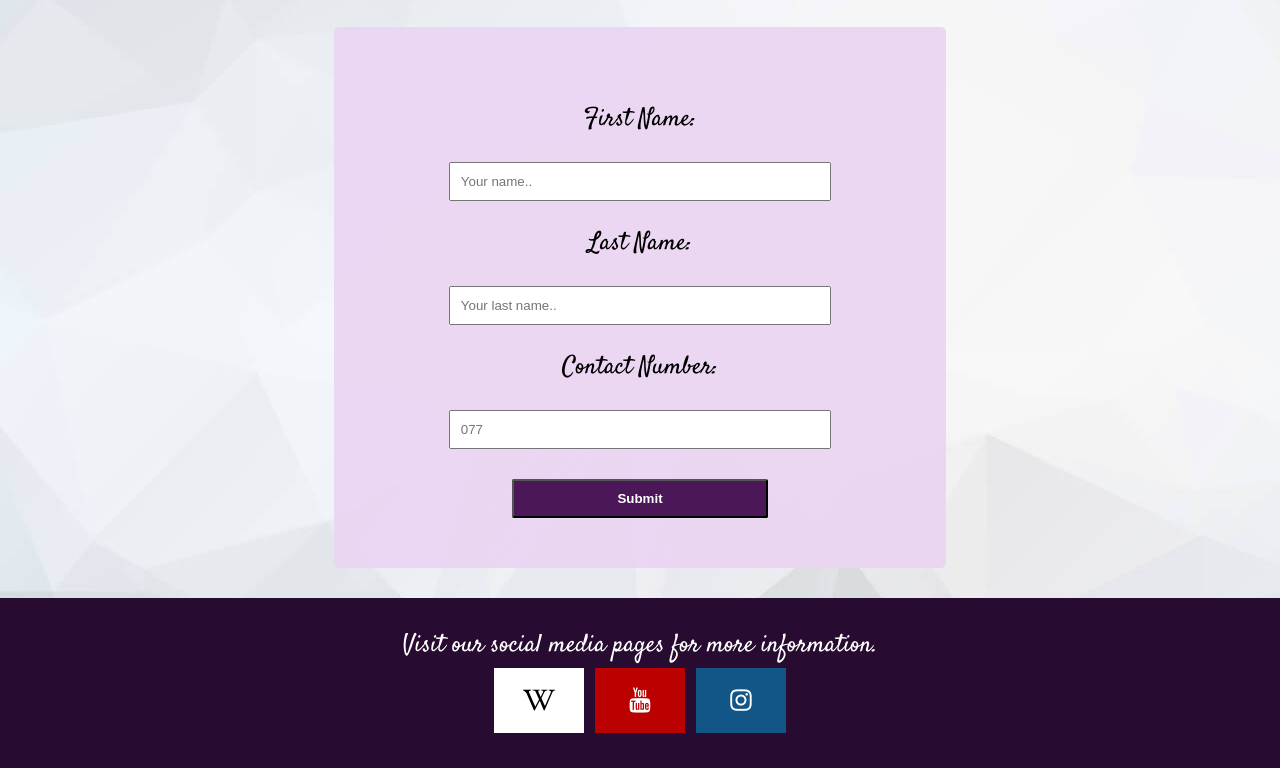
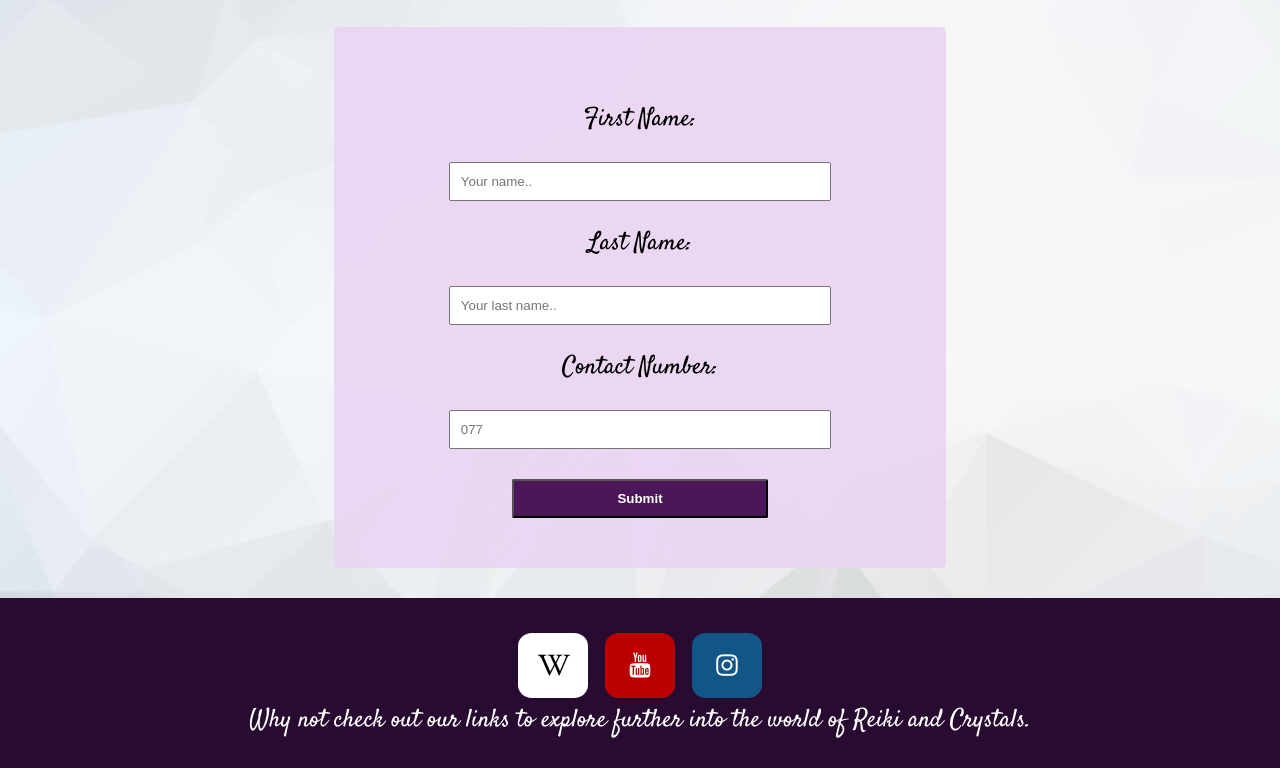
Before and after one commit to CharleyJo/portfolio-project-one, a plain HTML site: page contact.html in a window 1280 px wide. Shown: the part 355-1123 px from the top of the page. Drawn offline with Linux system fonts and the light colour scheme.

Commit message:
add aria labels

```diff
--- a/assets/css/style.css
+++ b/assets/css/style.css
@@ -252,11 +252,12 @@ label {
 
 .fa {
     padding: 20px;
-    font-size: 30px;
-    width: 50px;
+    font-size: 35px;
+    width: 30px;
     text-align: center;
     text-decoration: none;
-    margin: 5px 2px;
+    margin: 5px 5px;
+    border-radius: 20%;
   }
 
 
--- a/contact.html
+++ b/contact.html
@@ -37,7 +37,7 @@
         locations, or as mentioned we take bookings for private Reiki parties hosted by some of our
         wonderful practitioners. For more information about booking a session or private party, please
         send us your name and contact number and we will get back to you within two working days.
-         Alternitively visit us on social media for more information. </p>
+         Alternitively explore further using the social media links below for more information. </p>
 </div>
 
 <div>
@@ -56,11 +56,13 @@
 
     </form>
 
-    <footer><div>Visit our social media pages for more information.</div>
-        <a class="fa fa-wikipedia-w" href="https://en.wikipedia.org/wiki/Reiki" target="_blank"></a>
+    <footer>
+        <a class="fa fa-wikipedia-w" href="https://en.wikipedia.org/wiki/Reiki" target="_blank" aria-label="Wikipidia link to Reiki"></a>
         <a href="https://www.youtube.com/watch?v=mUp9Wbw5aQ4&list=RDmUp9Wbw5aQ4&start_radio=1&rv=mUp9Wbw5aQ4&t=0"
-        class="fa fa-youtube" target="_blank"></a>
-        <a href="https://www.instagram.com/explore/tags/crystals/?hl=en" class="fa fa-instagram" target="_blank"></a>
+        class="fa fa-youtube" target="_blank" aria-label="Youtube link to Reiki music"></a>
+        <a href="https://www.instagram.com/explore/tags/crystals/?hl=en" class="fa fa-instagram" target="_blank"
+        aria-label="Instagram link to hashtag Crystals posts"></a>
+        <div>Why not check out our links to explore further into the world of Reiki and Crystals.</div>
     </footer>
 
 </div>
```
Also changed, not shown: healing.html (+8 -0 lines), index.html (+9 -0 lines).
